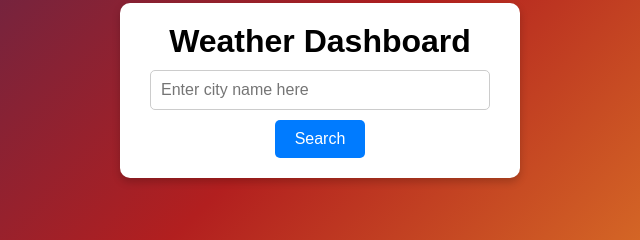
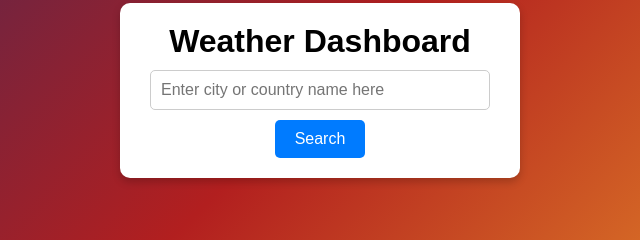
Before and after one commit to angeumutoni/Playing-Around-with-APIs, a plain HTML site: page weather_dashboard/index.html in a window 1280 px wide. Shown: the part 310-550 px from the top of the page, 320-960 px from the left. Drawn offline with Linux system fonts and the light colour scheme.

Commit message:
Updating placeholder

```diff
--- a/weather_dashboard/index.html
+++ b/weather_dashboard/index.html
@@ -9,7 +9,7 @@
 <body>
     <div class="container">
         <h1>Weather Dashboard</h1>
-        <input type="text" id="search" placeholder="Enter city name here">
+        <input type="text" id="search" placeholder="Enter city or country name here">
         <button onclick="getWeather()">Search</button>
         <div id="weather-result"></div>
     </div>
```
